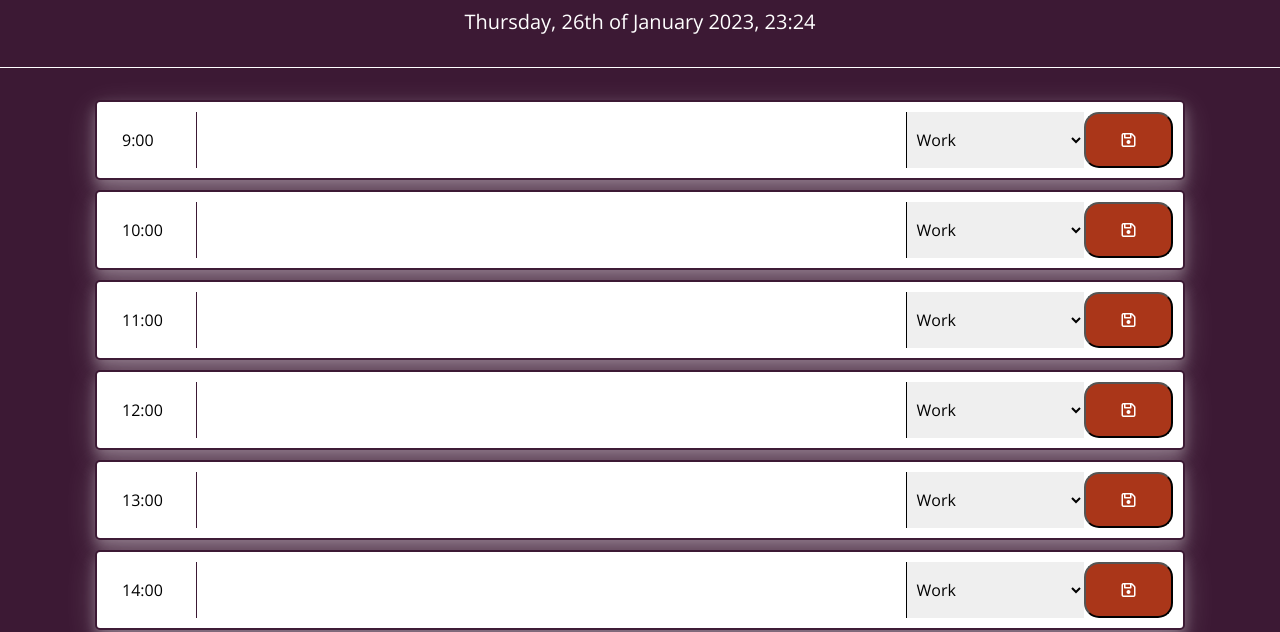
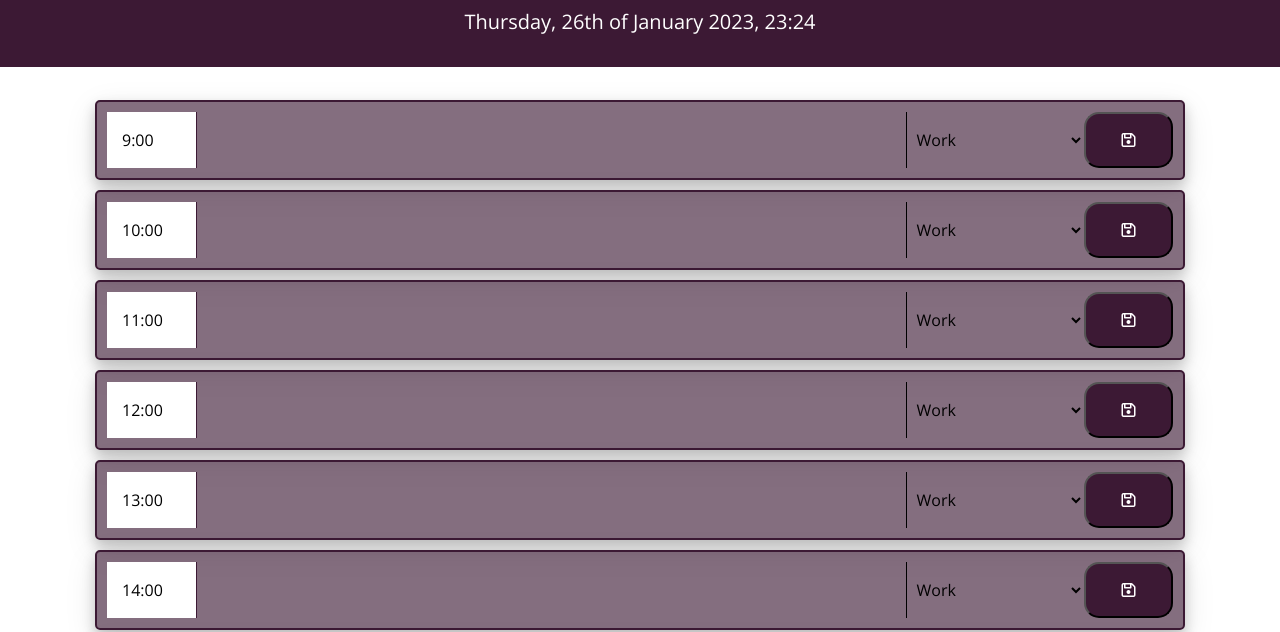
Before and after one commit to TweetingCynical/daily-planner-app, a plain HTML site: page index.html in a window 1280 px wide. Shown: the part 182-814 px from the top of the page. Drawn offline with nearby package versions, Linux system fonts and the light colour scheme.

Commit message:
Updated time change to affect block colours automatically. Next step: Add save options, utilising localStorage.

```diff
--- a/assets/css/style.css
+++ b/assets/css/style.css
@@ -18,8 +18,8 @@ body {
   font-size: 16px;
   line-height: 1;
   padding-bottom: 50px;
-  background-color: var(--mainColor);
-  color: white;
+  background-color: white;
+  color: var(--mainColor);
 }
 
 textarea {
@@ -33,7 +33,7 @@ textarea {
 
 .jumbotron {
   text-align: center;
-  background-color: transparent;
+  background-color: var(--mainColor);
   color: white;
   border-radius: 0;
   border-bottom: 1px solid white;
@@ -55,8 +55,8 @@ textarea {
   white-space: pre-wrap;
   height: 80px;
   /* border-top: 1px solid white; */
-  box-shadow: 0 0.4rem 0.8rem 0 rgb(255, 255, 255, 0.3),
-    0 0.6rem 2rem 0 rgb(255, 255, 255, 0.2);
+  box-shadow: 0 0.4rem 0.8rem 0 rgba(0, 0, 0, 0.2),
+    0 0.6rem 2rem 0 rgba(0, 0, 0, 0.1);
   margin: 10px;
   padding: 10px;
 }
@@ -70,34 +70,35 @@ textarea {
 }
 
 .past {
-  background-color: #d3d3d3;
+  background-color: var(--mainColorOP);
   color: white;
 }
 
 .present {
-  background-color: #ff6961;
+  background-color: var(--secondaryColor);
   color: white;
 }
 
 .future {
-  background-color: #77dd77;
+  background-color: var(--secondaryColorOP);
   color: white;
 }
 
 .saveBtn {
-  background-color: var(--secondaryColor);
+  background-color: var(--mainColor);
   color: white;
   border-radius: 15px;
 }
 
 .saveBtn:hover {
-  background-color: var(--mainColor);
+  background-color: white;
   transform: scale(1.05);
   transform-origin: center;
 }
 
 .saveBtn:hover i {
   font-size: 20px;
+  color: var(--mainColor);
   transition: all 0.3s ease-in-out;
 }
 
@@ -105,4 +106,5 @@ textarea {
   padding: 5px;
   border: none;
   border-left: 1px solid black;
+  background: transparent;
 }
--- a/assets/js/script.js
+++ b/assets/js/script.js
@@ -10,6 +10,18 @@ $(document).ready(function () {
   function updateTime() {
     displayDate = moment().format("dddd, Do of MMMM YYYY, HH:mm");
     currentDay.text(displayDate);
+
+    // For loop to continually check time for restyling rows
+    for (let i = 0; i < workingHours.length; i++) {
+      if (moment().hour() === workingHours[i]) {
+        $("#" + workingHours[i]).attr("class", "row time-block present");
+      } else if (moment().hour() > workingHours[i]) {
+        $("#" + workingHours[i]).attr("class", "row time-block past");
+      } else {
+        $("#" + workingHours[i]).attr("class", "row time-block future");
+      }
+    }
+
     return displayDate;
   }
 
@@ -17,7 +29,7 @@ $(document).ready(function () {
   function createDiary() {
     for (let i = 0; i < workingHours.length; i++) {
       let inputAdd = $("<section>").addClass("row time-block");
-      inputAdd.attr("id", `hour-${workingHours[i]}`);
+      inputAdd.attr("id", workingHours[i]);
       container.append(inputAdd);
       let hourAdd = $("<section>")
         .addClass("col-md-1 hour")
```
